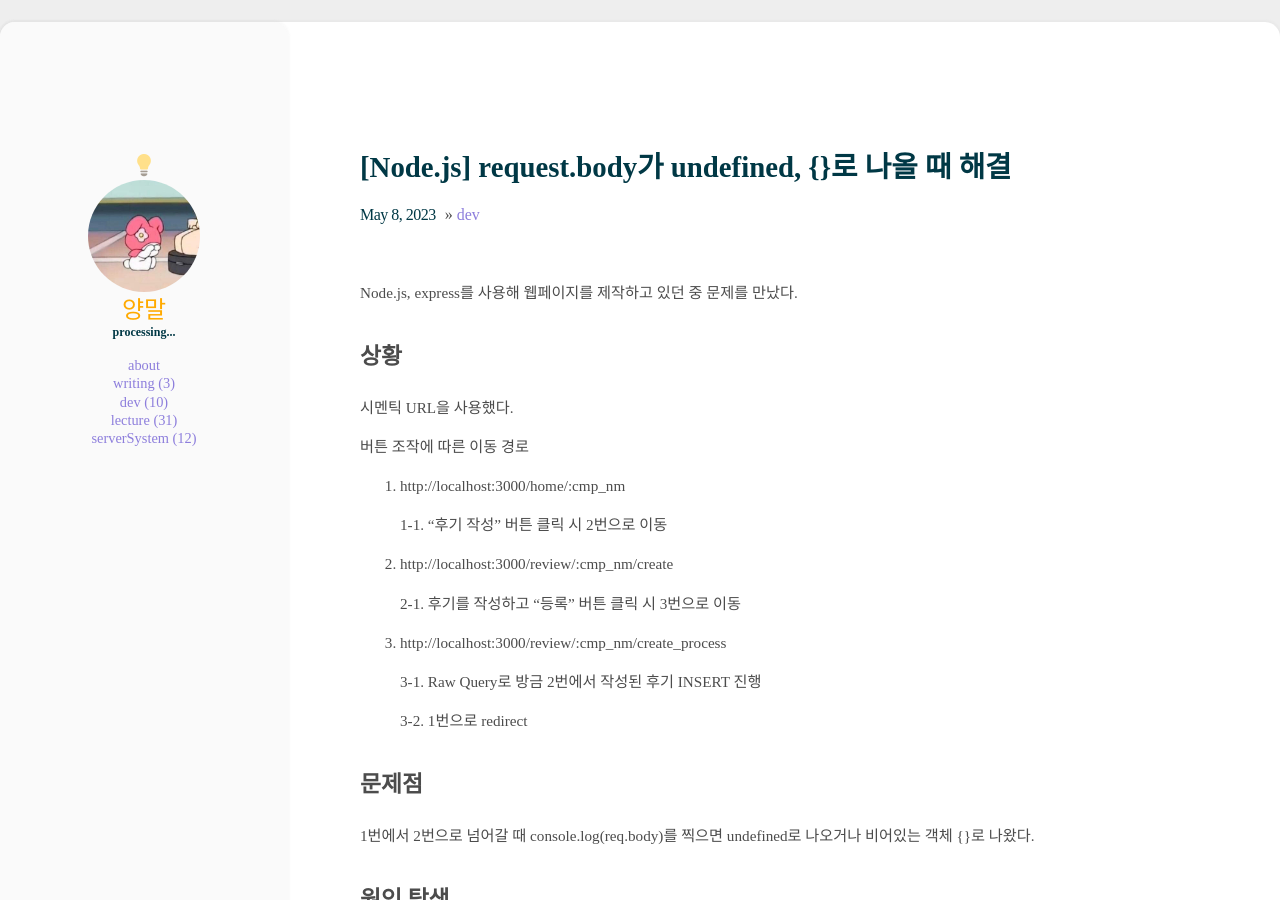
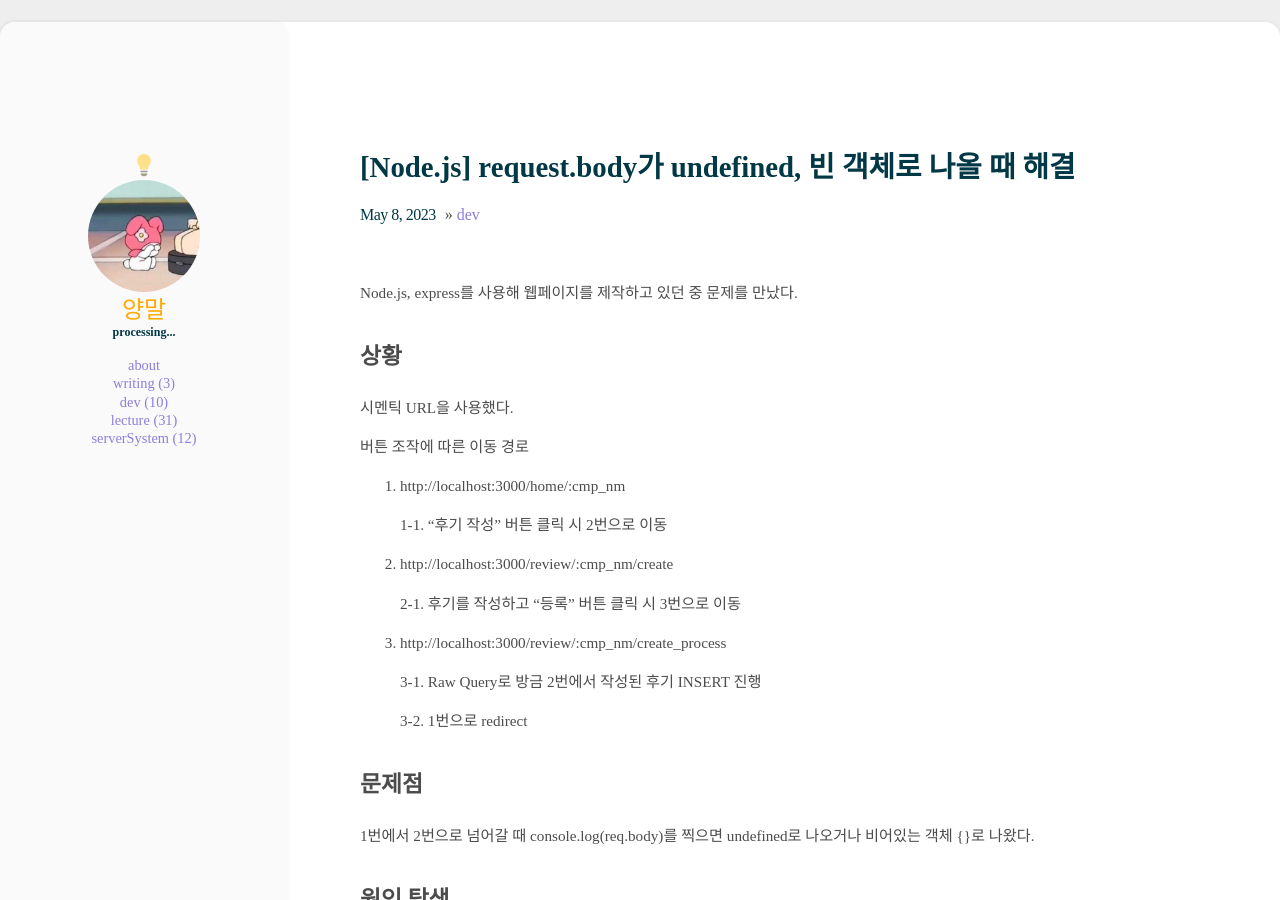
Before and after one commit to ywonchae1/ywonchae1.github.io, a Jekyll site: the page built from _posts/2023-05-08-bodyparser.md, in a window 1280 px wide and 900 px high. Built offline with Jekyll 4.4.1, drawn with Linux system fonts in a browser that asks for light colours; some web fonts are replaced.

Commit message:
doc : edit bodyparser

```diff
--- a/_posts/2023-05-08-bodyparser.md
+++ b/_posts/2023-05-08-bodyparser.md
@@ -1,6 +1,6 @@
 ---
 layout: post
-title: "[Node.js] request.body가 undefined, {}로 나올 때 해결"
+title: "[Node.js] request.body가 undefined, 빈 객체로 나올 때 해결"
 categories: [dev]
 ---
 
```
